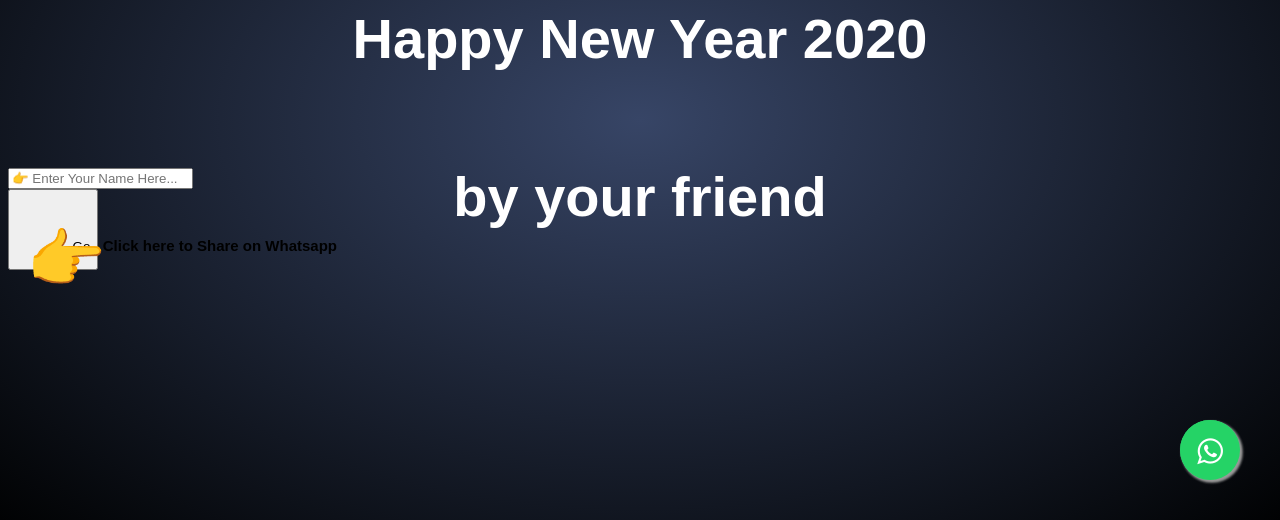
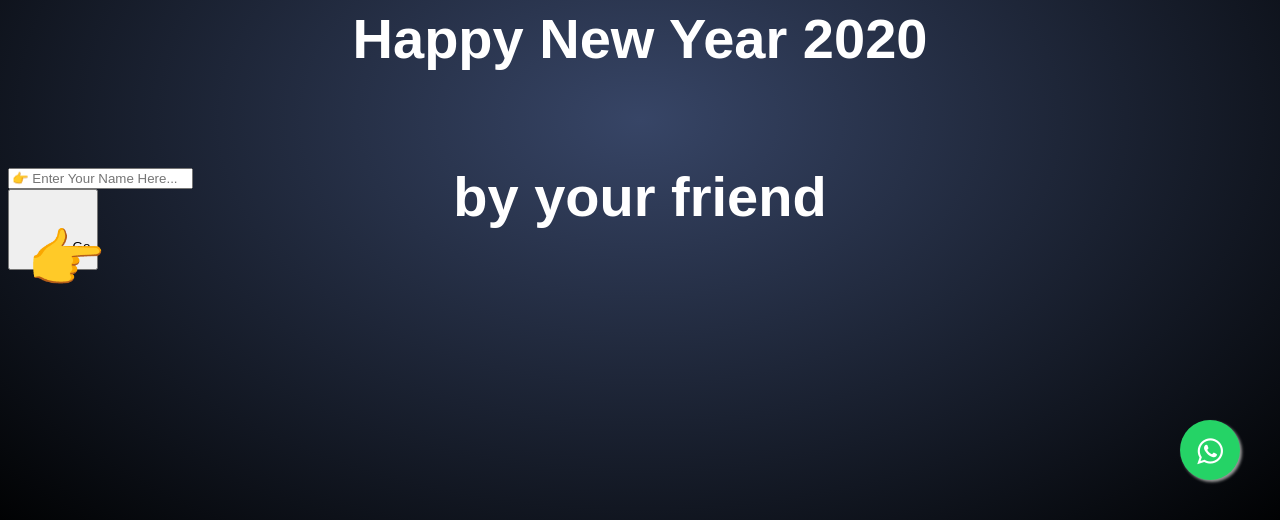
Before and after one commit to VIRUS-ATTACK/newYear2020, a Django app: page / in a window 1280 px wide. Shown: the part 280-800 px from the top of the page. Run offline with Django 3.2, Linux system fonts and the light colour scheme; some libraries are stand-ins or nearby versions; some web fonts are replaced.

Commit message:
minor changes

```diff
--- a/mysite/newyear/templates/newyear/files/wishes.html
+++ b/mysite/newyear/templates/newyear/files/wishes.html
@@ -338,13 +338,11 @@
         </script>
         <input  type="name" id="myText" onChange="update(this.value);"  required maxlength="50" name="n" placeholder="👉 Enter Your Name Here..."><br>
         <button class="button button1" type="submit" onclick="document.getElementById('username').innerHTML='by' + document.getElementById('myText').value"><span>👉</span> Go </button>
-        <a id="myAnchor" ><link rel="stylesheet" href="https://maxcdn.bootstrapcdn.com/font-awesome/4.5.0/css/font-awesome.min.css">
-            <a  class="float" target="_blank">
+
+            <link rel="stylesheet" href="https://maxcdn.bootstrapcdn.com/font-awesome/4.5.0/css/font-awesome.min.css">
+            <a id="myAnchor" class="float" target="_blank">
             <i class="fa fa-whatsapp my-float"></i>
-            </a></i><b style="font-size: 15px;">Click here to Share on Whatsapp</b> <link rel="stylesheet" href="https://maxcdn.bootstrapcdn.com/font-awesome/4.5.0/css/font-awesome.min.css">
-            <a  class="float" target="_blank">
-            <i class="fa fa-whatsapp my-float"></i>
-            </a></i></a>
+            </a>
         <script>
             function update(value){
                 var anchorText = "whatsapp://send?text=I'm *" + value + "* %0AOpen this once👇👇 %0A  http://104.209.158.77/" + value + "/ %0A";
```
